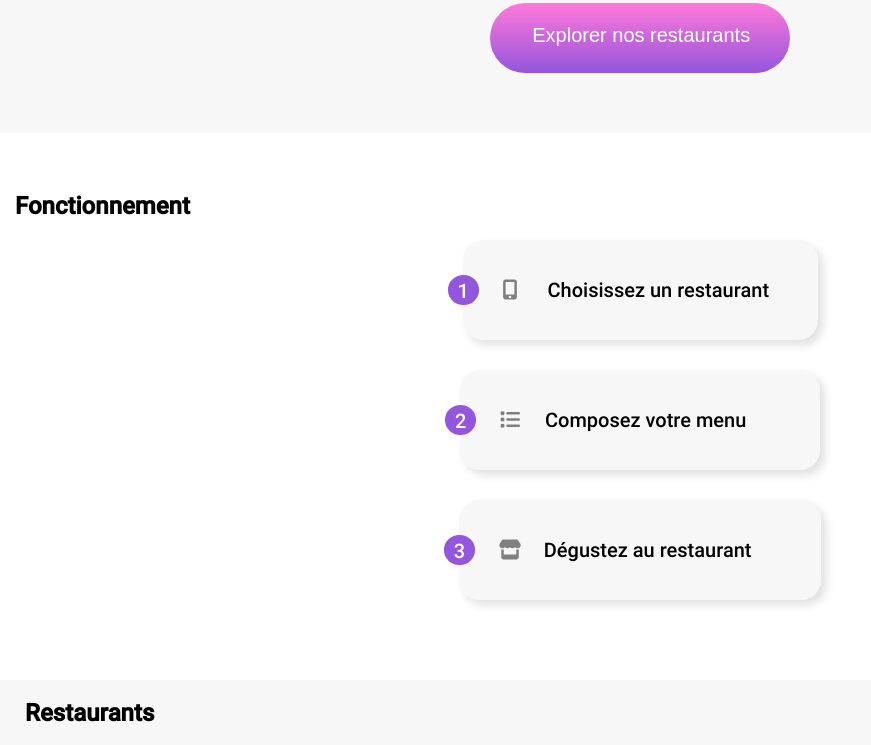
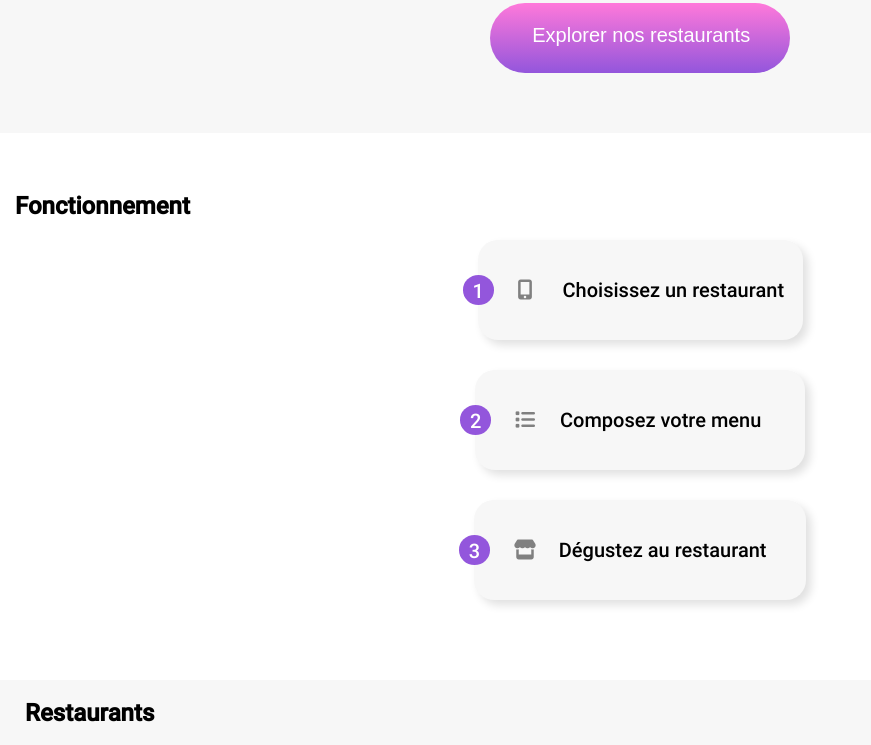
Before and after one commit to julienjamet/openclassrooms-projet-3, a plain HTML site: page index.html in a window 1280 px wide. Shown: the part 495-1240 px from the top of the page, without its empty margins (0-871 px from the left). Drawn offline with Linux system fonts and the light colour scheme; grey boxes are pictures that could not be loaded.

Commit message:
correction largeurs steps

```diff
--- a/css/styles.scss
+++ b/css/styles.scss
@@ -108,12 +108,11 @@ main {
         }
         .block__steps {
             height: 360px;
+            width: 90%;
             display: flex;
             flex-direction: column;
             justify-content: space-between;
             align-items: center;
-            padding-left: 0;
-            margin-left: 0;
             a {
             }
             .step {
@@ -145,7 +144,7 @@ main {
                     align-items: center;
                     i {
                         color: grey;
-                        padding: 40px 300px 40px 40px;
+                        padding: 40px 270px 40px 40px;
                         z-index: 1;
                         &:hover {
                             color: $color-primary;
```
Also changed, not shown: css/styles.css, 1 other file.
